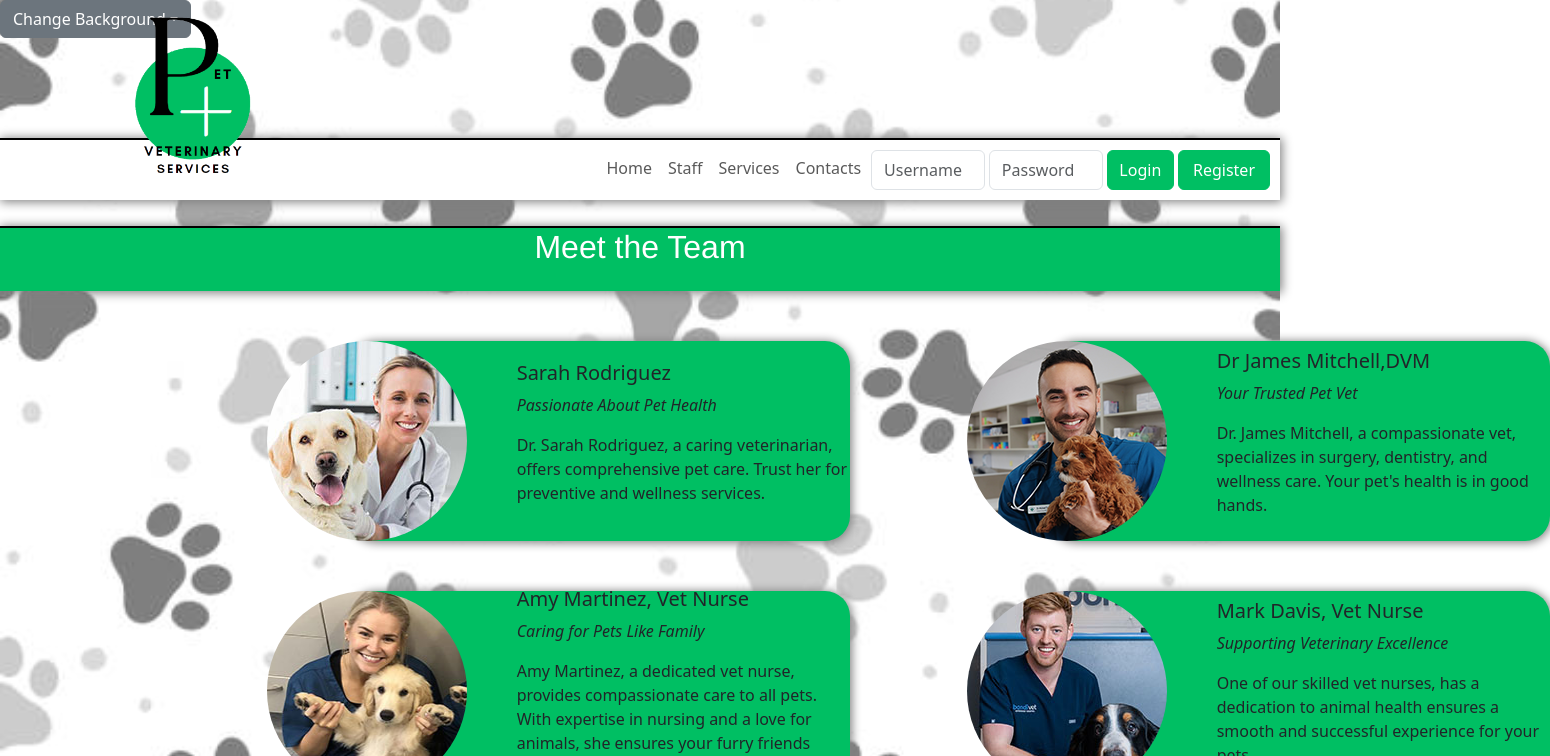
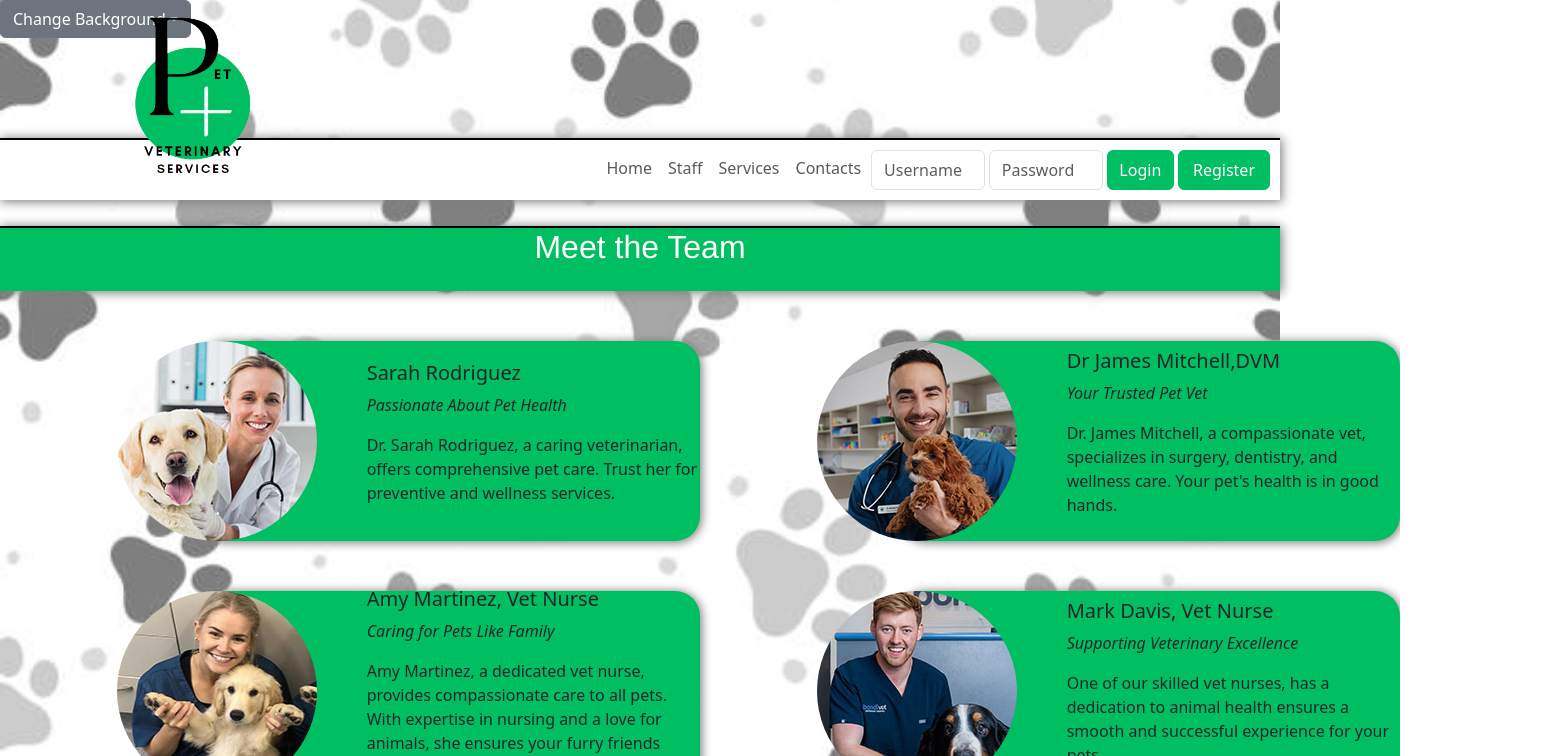
Before and after one commit to ShoNuffEnuff/puppy-website, a React (Create React App) app: page /staff in a window 1280 px wide. Shown: the top 756 px of the page, 1550 px wide, since content can reach past the window. Built offline with nearby package versions, Linux system fonts and the light colour scheme.

Commit message:
lined up staff page

```diff
--- a/src/pages/Staff.css
+++ b/src/pages/Staff.css
@@ -5,7 +5,7 @@
     row-gap: 50px;
     column-gap: 200px;
     margin-top: 50px;
-    margin-left: 350px;
+    margin-left: 200px;
     background-color:transparent;
     justify-content: center;
 }
```
